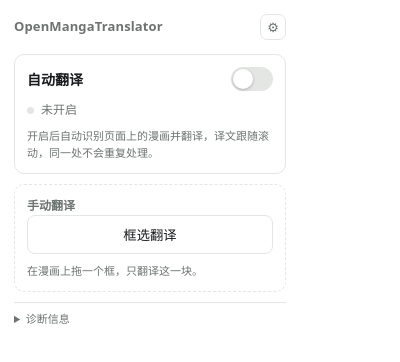
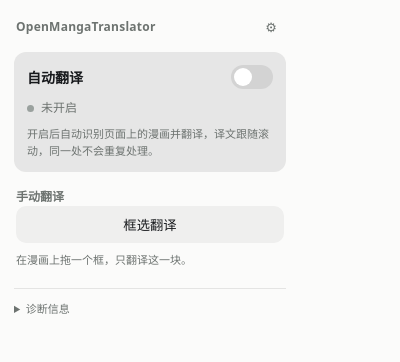
Before and after one commit to YaekaCutie/MasLingo, a browser extension: page extension/popup/popup.html in a window 400 px wide. Drawn offline with Linux system fonts and the light colour scheme.

Commit message:
style: Popup 与设置页统一到平面玻璃语言
用户确认统一。两个页面本身背后没有内容可透，所以玻璃那一半不适用，落地的是
平面那一半——而平面在这里的含义很具体：**控件用填充色区分，不用描边**。

- 全部输入框、按钮、图标按钮去掉 border，改为半透明填充；焦点态用 accent 的
  外圈光晕代替描边
- 圆角收敛到同一套刻度（16 / 12 / 10 / 8），与网页内悬浮窗一致
- Popup 里"手动翻译"不再用描边卡片降权，改为**完全无底色**——层级由填充强度
  提供，而不是"有框 vs 无框"这种两套语言
- 阴影只留状态条与悬浮窗那一层，表单控件不带阴影
- 新增 --fill / --fill-strong / --line / --r-* 令牌，明暗两套，与内容脚本同源

截图：deploy/screenshots/ 下 popup-light/dark、options-light/dark 由
deploy/screenshot-ui.mjs 生成。

```diff
--- a/extension/options/options.css
+++ b/extension/options/options.css
@@ -1,21 +1,28 @@
 /* Settings page.
  *
- * Grouped by thin rules and whitespace rather than a stack of cards, which is
- * what makes a settings screen read as a tool instead of a landing page. There
- * is no gradient anywhere and the accent appears on exactly two things: the
+ * Same design language as the panel and the popup: controls are told apart by a
+ * translucent fill rather than by outlines, radii come from one scale, and there
+ * is no gradient anywhere. Grouping is done with thin rules and whitespace
+ * rather than a stack of cards, which is what makes a settings screen read as a
+ * tool instead of a landing page. The accent appears on exactly two things: the
  * primary action and the master switch.
  */
 :root {
   --bg: #fbfbfa;
   --text: #17191c;
   --muted: #6d7370;
-  --line: #e2e4e2;
-  --line-strong: #cfd3d0;
-  --field: #ffffff;
   --accent: #2f7d72;
   --accent-strong: #26655c;
+  --accent-soft: rgba(47, 125, 114, .14);
   --err: #a33328;
   --ok: #2f7d72;
+  --fill: rgba(23, 25, 28, .05);
+  --fill-strong: rgba(23, 25, 28, .09);
+  --line: rgba(23, 25, 28, .10);
+  --r-lg: 16px;
+  --r-md: 12px;
+  --r-sm: 10px;
+  --r-xs: 8px;
 }
 
 @media (prefers-color-scheme: dark) {
@@ -23,13 +30,14 @@
     --bg: #161918;
     --text: #e9ecea;
     --muted: #9aa19e;
-    --line: #2c302f;
-    --line-strong: #3c4140;
-    --field: #1d2120;
     --accent: #63b8ab;
     --accent-strong: #7fcabd;
+    --accent-soft: rgba(99, 184, 171, .18);
     --err: #e08b80;
     --ok: #63b8ab;
+    --fill: rgba(236, 238, 240, .07);
+    --fill-strong: rgba(236, 238, 240, .12);
+    --line: rgba(236, 238, 240, .12);
   }
 }
 
@@ -53,7 +61,7 @@ header { margin-bottom: 32px; }
 h1 { font-size: 19px; font-weight: 650; margin: 0 0 4px; letter-spacing: -.01em; }
 header .sub { margin: 0; color: var(--muted); font-size: 13px; }
 
-section { padding: 22px 0; border-top: 1px solid var(--line); }
+section { padding: 24px 0; border-top: 1px solid var(--line); }
 section:first-of-type { border-top: 0; padding-top: 0; }
 h2 {
   font-size: 12px;
@@ -77,13 +85,13 @@ h2 {
 .label { font-size: 14px; }
 .row .value { color: var(--muted); font-variant-numeric: tabular-nums; }
 
-.hint { color: var(--muted); font-size: 12px; line-height: 1.55; margin: 4px 0 0; }
+.hint { color: var(--muted); font-size: 12px; line-height: 1.55; margin: 6px 0 0; }
 /* The key link closes the provider block, so it needs room before the next
    field rather than sitting flush against it. */
 #providerKeyLink { margin-bottom: 14px; }
-.field { margin-bottom: 16px; }
+.field { margin-bottom: 18px; }
 .field:last-of-type { margin-bottom: 0; }
-.field > label { display: block; font-size: 13px; margin-bottom: 6px; }
+.field > label { display: block; font-size: 13px; margin-bottom: 7px; }
 .field > label output { color: var(--muted); font-variant-numeric: tabular-nums; }
 
 /* --- controls ------------------------------------------------------------- */
@@ -93,21 +101,21 @@ input[type="url"],
 input[type="password"],
 select {
   width: 100%;
-  padding: 9px 11px;
-  border: 1px solid var(--line-strong);
-  border-radius: 8px;
-  background: var(--field);
+  padding: 10px 12px;
+  border: 0;
+  border-radius: var(--r-sm);
+  background: var(--fill);
   color: var(--text);
   font: 13px/1.4 inherit;
-  transition: border-color .15s ease, box-shadow .15s ease;
+  transition: background .15s ease, box-shadow .15s ease;
 }
 input[type="text"]:focus,
 input[type="url"]:focus,
 input[type="password"]:focus,
 select:focus {
   outline: none;
-  border-color: var(--accent);
-  box-shadow: 0 0 0 3px var(--accent-soft, rgba(47, 125, 114, .14));
+  background: var(--fill-strong);
+  box-shadow: 0 0 0 2px var(--accent-soft), 0 0 0 1px var(--accent);
 }
 .row select { width: auto; min-width: 84px; }
 
@@ -129,7 +137,7 @@ input[type="range"] {
   width: 44px;
   height: 26px;
   border-radius: 999px;
-  background: var(--line-strong);
+  background: var(--fill-strong);
   transition: background .18s ease;
   display: flex;
   align-items: center;
@@ -140,7 +148,6 @@ input[type="range"] {
   height: 20px;
   border-radius: 50%;
   background: #fff;
-  box-shadow: 0 1px 3px rgba(0, 0, 0, .22);
   transition: transform .18s cubic-bezier(.3, .7, .4, 1);
 }
 .switch input:checked + .switch-track { background: var(--accent); }
@@ -151,29 +158,28 @@ input[type="range"] {
 .input-with-action input { flex: 1 1 auto; }
 .input-with-action button { flex: 0 0 auto; }
 
-.row-actions { display: flex; align-items: center; gap: 12px; margin-top: 18px; }
+.row-actions { display: flex; align-items: center; gap: 12px; margin-top: 20px; }
 
 button {
-  padding: 9px 15px;
-  border: 1px solid var(--line-strong);
-  border-radius: 8px;
-  background: var(--field);
+  padding: 10px 16px;
+  border: 0;
+  border-radius: var(--r-sm);
+  background: var(--fill-strong);
   color: var(--text);
   font: 500 13px/1.2 inherit;
   cursor: pointer;
-  transition: background .15s ease, border-color .15s ease;
+  transition: background .15s ease, filter .15s ease;
 }
-button:hover { border-color: var(--muted); }
-button.subtle { color: var(--muted); }
-button.subtle:hover { color: var(--text); }
+button:hover { filter: brightness(.97); }
+button.subtle { background: var(--fill); color: var(--muted); }
+button.subtle:hover { color: var(--text); background: var(--fill-strong); }
 
 button.primary {
   background: var(--accent);
-  border-color: var(--accent);
   color: #fff;
-  padding: 10px 20px;
+  padding: 11px 22px;
 }
-button.primary:hover { background: var(--accent-strong); border-color: var(--accent-strong); }
+button.primary:hover { background: var(--accent-strong); filter: none; }
 
 a { color: var(--accent); }
 
--- a/extension/popup/popup.css
+++ b/extension/popup/popup.css
@@ -1,33 +1,45 @@
-/* Popup: auto translate is the product, so it owns the accent colour and the
- * top of the panel. Manual translation stays available but visually quieter.
+/* Popup.
+ *
+ * Same design language as the in-page panel: liquid glass supplies the material
+ * where there is something behind it, and flat supplies the styling everywhere
+ * else. In practice that means controls are told apart by a translucent fill
+ * rather than by outlines, radii come from one scale, and there is a single
+ * shallow shadow rather than stacked ones.
  *
  * Accent: a low-saturation verdigris (#2f7d72). Not the default extension blue,
- * and deliberately not the violet gradient that reads as an AI landing page. */
+ * and deliberately not the violet gradient that reads as an AI landing page.
+ */
 :root {
-  --bg: #ffffff;
-  --panel: #f7f8f7;
-  --line: #e4e6e4;
+  --bg: #fbfbfa;
   --text: #17191c;
   --muted: #6d7370;
   --accent: #2f7d72;
   --accent-strong: #26655c;
   --accent-soft: rgba(47, 125, 114, .12);
-  --warn: #9a6b1f;
   --err: #a33328;
+  /* Fills, not lines: the flat half of the design language. */
+  --fill: rgba(23, 25, 28, .05);
+  --fill-strong: rgba(23, 25, 28, .09);
+  --line: rgba(23, 25, 28, .10);
+  /* One radius scale, shared with the panel and the settings page. */
+  --r-lg: 16px;
+  --r-md: 12px;
+  --r-sm: 10px;
+  --r-xs: 8px;
 }
 
 @media (prefers-color-scheme: dark) {
   :root {
     --bg: #191c1b;
-    --panel: #212524;
-    --line: #313635;
     --text: #e9ecea;
     --muted: #9aa19e;
     --accent: #63b8ab;
     --accent-strong: #7fcabd;
     --accent-soft: rgba(99, 184, 171, .16);
-    --warn: #d7a75a;
     --err: #e08b80;
+    --fill: rgba(236, 238, 240, .07);
+    --fill-strong: rgba(236, 238, 240, .12);
+    --line: rgba(236, 238, 240, .12);
   }
 }
 
@@ -39,58 +51,61 @@ body {
   background: var(--bg);
   color: var(--text);
   font: 13px/1.5 system-ui, "Segoe UI", "Microsoft YaHei", sans-serif;
+  -webkit-font-smoothing: antialiased;
 }
 
-main { padding: 14px 14px 10px; }
+main { padding: 14px; }
 
-header { display: flex; align-items: center; justify-content: space-between; margin-bottom: 14px; }
-h1 { font-size: 13px; margin: 0; font-weight: 600; letter-spacing: .01em; color: var(--muted); }
+header { display: flex; align-items: center; justify-content: space-between; margin-bottom: 12px; padding: 0 2px; }
+h1 { font-size: 12px; margin: 0; font-weight: 600; letter-spacing: .02em; color: var(--muted); }
 
 .icon-btn {
   width: 26px;
   height: 26px;
-  border: 1px solid var(--line);
-  border-radius: 7px;
+  border: 0;
+  border-radius: var(--r-xs);
   background: transparent;
   color: var(--muted);
   font-size: 13px;
   cursor: pointer;
+  transition: background .15s ease;
 }
-.icon-btn:hover { color: var(--text); background: var(--panel); }
+.icon-btn:hover { color: var(--text); background: var(--fill); }
 
 /* --- primary feature ------------------------------------------------------ */
 
 .feature {
-  border: 1px solid var(--line);
-  border-radius: 10px;
-  padding: 12px;
+  border-radius: var(--r-md);
+  background: var(--fill-strong);
+  padding: 13px;
   margin-bottom: 10px;
 }
-.feature.muted { background: transparent; border-style: dashed; }
+/* Manual mode is present but not competing: the same shape with no surface at
+   all. Hierarchy comes from fill weight, not from outlined-versus-filled. */
+.feature.muted { background: transparent; padding: 6px 2px 10px; }
 
 .feature-head { display: flex; align-items: center; justify-content: space-between; gap: 10px; }
 .feature-title { font-size: 14px; font-weight: 600; }
 .feature.muted .feature-title { font-size: 12px; font-weight: 600; color: var(--muted); }
 
-/* Switch: the one control that gets the accent colour. */
+/* Switch: the one control that carries the accent colour when on. */
 .switch { position: relative; display: inline-flex; cursor: pointer; }
 .switch input { position: absolute; opacity: 0; width: 0; height: 0; }
 .switch-track {
   width: 42px;
   height: 24px;
   border-radius: 999px;
-  background: var(--line);
+  background: var(--fill-strong);
   transition: background .18s ease;
   display: flex;
   align-items: center;
-  padding: 2px;
+  padding: 3px;
 }
 .switch-thumb {
-  width: 20px;
-  height: 20px;
+  width: 18px;
+  height: 18px;
   border-radius: 50%;
   background: #fff;
-  box-shadow: 0 1px 3px rgba(0, 0, 0, .25);
   transition: transform .18s cubic-bezier(.3, .7, .4, 1);
 }
 .switch input:checked + .switch-track { background: var(--accent); }
@@ -98,11 +113,11 @@ h1 { font-size: 13px; margin: 0; font-weight: 600; letter-spacing: .01em; color:
 .switch input:focus-visible + .switch-track { outline: 2px solid var(--accent); outline-offset: 2px; }
 
 .state { display: flex; align-items: center; gap: 7px; margin-top: 10px; font-size: 12px; color: var(--muted); }
-.state-dot { width: 7px; height: 7px; border-radius: 50%; background: var(--line); flex: 0 0 auto; }
-.state[data-state="scanning"] .state-dot { background: var(--accent); animation: omt-pulse 1.6s ease-in-out infinite; }
-.state[data-state="working"] .state-dot { background: var(--accent); animation: omt-pulse 1s ease-in-out infinite; }
-.state[data-state="done"] .state-dot { background: var(--accent); }
-.state[data-state="error"] .state-dot { background: var(--err); }
+.state-dot { width: 7px; height: 7px; border-radius: 50%; background: #9aa19e; flex: 0 0 auto; }
+.state[data-state="scanning"] .state-dot { background: #d9a53b; animation: omt-pulse 1.6s ease-in-out infinite; }
+.state[data-state="working"] .state-dot { background: #d9a53b; animation: omt-pulse 1s ease-in-out infinite; }
+.state[data-state="done"] .state-dot { background: #3f9d63; }
+.state[data-state="error"] .state-dot { background: #c0503f; }
 .state[data-state="scanning"] #autoStateText,
 .state[data-state="working"] #autoStateText,
 .state[data-state="done"] #autoStateText { color: var(--text); }
@@ -111,21 +126,24 @@ h1 { font-size: 13px; margin: 0; font-weight: 600; letter-spacing: .01em; color:
 
 .hint { margin: 8px 0 0; font-size: 11px; line-height: 1.55; color: var(--muted); }
 
+/* Controls: filled, not outlined. */
 button:not(.icon-btn) {
   width: 100%;
   padding: 9px 12px;
-  border: 1px solid var(--line);
-  border-radius: 8px;
-  background: transparent;
+  border: 0;
+  border-radius: var(--r-sm);
+  background: var(--fill-strong);
   color: var(--text);
   font: 500 13px/1.2 inherit;
   cursor: pointer;
+  transition: background .15s ease;
 }
-button:not(.icon-btn):hover { background: var(--panel); }
-button.ghost { color: var(--muted); }
+.feature.muted button:not(.icon-btn) { background: var(--fill); }
+button:not(.icon-btn):hover { filter: brightness(.96); }
+button.ghost { color: var(--muted); background: var(--fill); }
 
-details { margin-top: 4px; border-top: 1px solid var(--line); padding-top: 8px; }
-summary { cursor: pointer; color: var(--muted); font-size: 11px; }
+details { margin-top: 6px; padding-top: 10px; border-top: 1px solid var(--line); }
+summary { cursor: pointer; color: var(--muted); font-size: 11px; padding: 2px 0; }
 summary:hover { color: var(--text); }
 
 pre {
@@ -133,10 +151,9 @@ pre {
   word-break: break-word;
   font-size: 11px;
   line-height: 1.5;
-  background: var(--panel);
-  border: 1px solid var(--line);
-  border-radius: 8px;
-  padding: 8px 10px;
+  background: var(--fill);
+  border-radius: var(--r-sm);
+  padding: 9px 11px;
   margin: 8px 0;
   max-height: 150px;
   overflow: auto;
```
